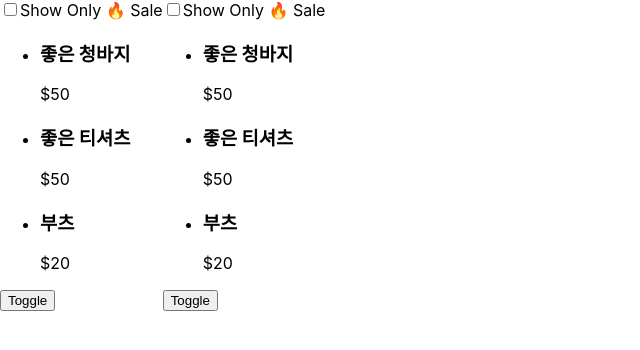
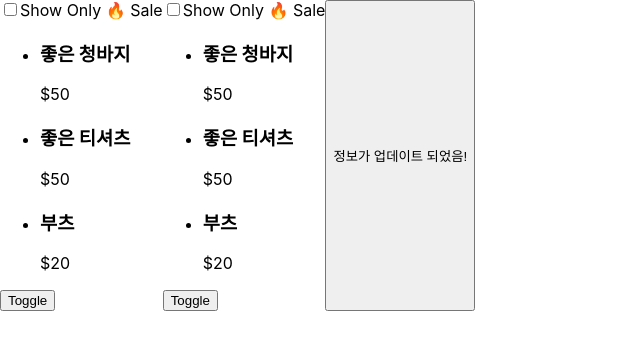
Before and after one commit to dnjfht/learn-query, a React (Create React App) app: page / in a window 1280 px wide. Shown: the top 350 px of the page, without its empty margins (0-640 px from the left). Built offline with nearby package versions, Linux system fonts and the light colour scheme.

Commit message:
React Query - data 업데이트

```diff
--- a/src/components/MainProducts.js
+++ b/src/components/MainProducts.js
@@ -1,9 +1,15 @@
 import React, { useState } from "react";
 import Products from "./Products";
+import { useQueryClient } from "@tanstack/react-query";
 
 export default function MainProducts() {
   const [showLeftProducts, setShowLeftProducts] = useState(true);
   const [showRightProducts, setShowRightProducts] = useState(true);
+
+  const client = useQueryClient();
+  // react-query에서 client 가져오기
+  // 어플리케이션에서 QueryClientProvider라는 우산을 쓰고 있는 모든 자식 컴포넌트들에서
+  // useQueryClient를 이용해서 client를 가지고 올 수 있다.
 
   return (
     <main style={{ display: "flex" }}>
@@ -19,6 +25,13 @@ export default function MainProducts() {
           Toggle
         </button>
       </div>
+      <button
+        onClick={() => {
+          client.invalidateQueries();
+        }}
+      >
+        정보가 업데이트 되었음!
+      </button>
     </main>
   );
 }
--- a/src/components/Products.js
+++ b/src/components/Products.js
@@ -24,7 +24,8 @@ export default function Products() {
     },
     {
       staleTime: 1000 * 60 * 5,
-      // 5분 정도는 데이터를 계속 캐쉬하고 싶다면
+      // 5분 정도는 데이터를 계속 캐쉬하고 싶다면?
+      // 다시는 fatching이 안됨
     }
   );
   // useQuery를 호출하면 어떤 객체를 return해 주는데, 객체 안에는 다양한 key들이 있다.
```
